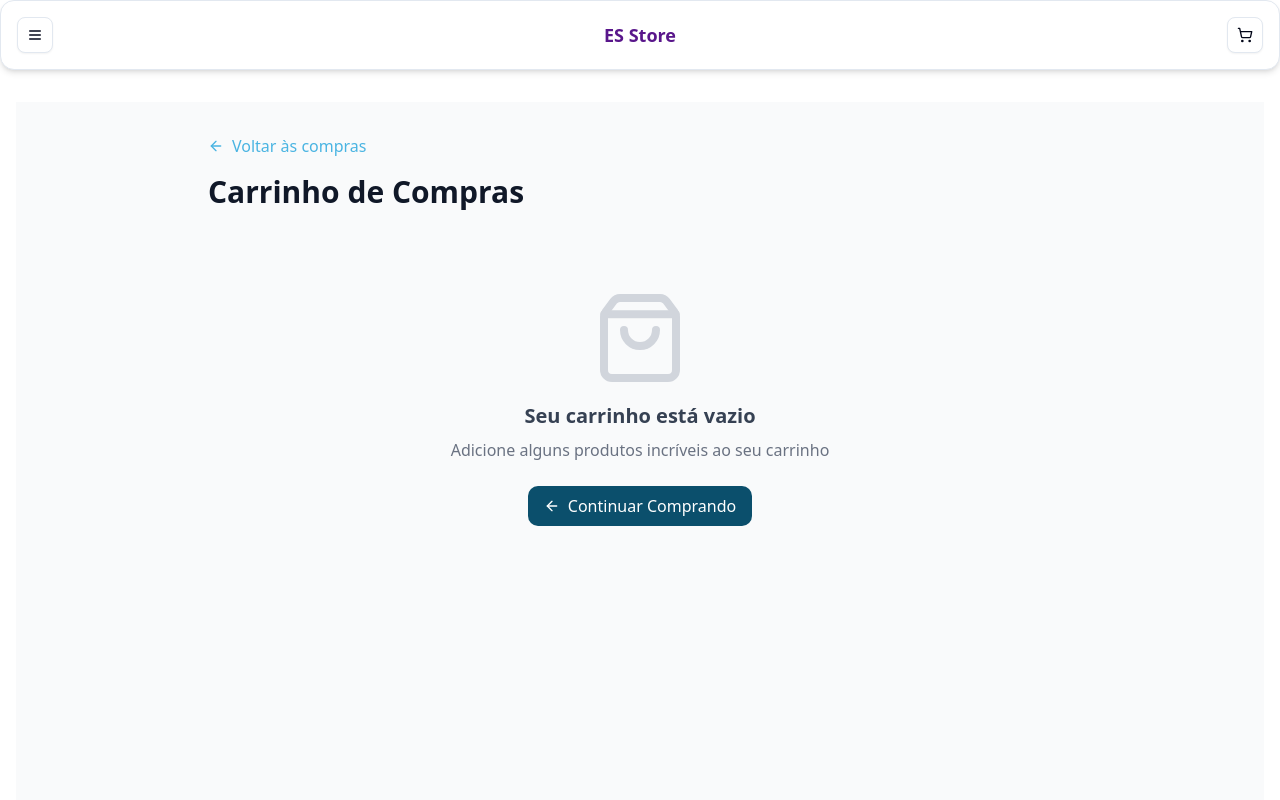
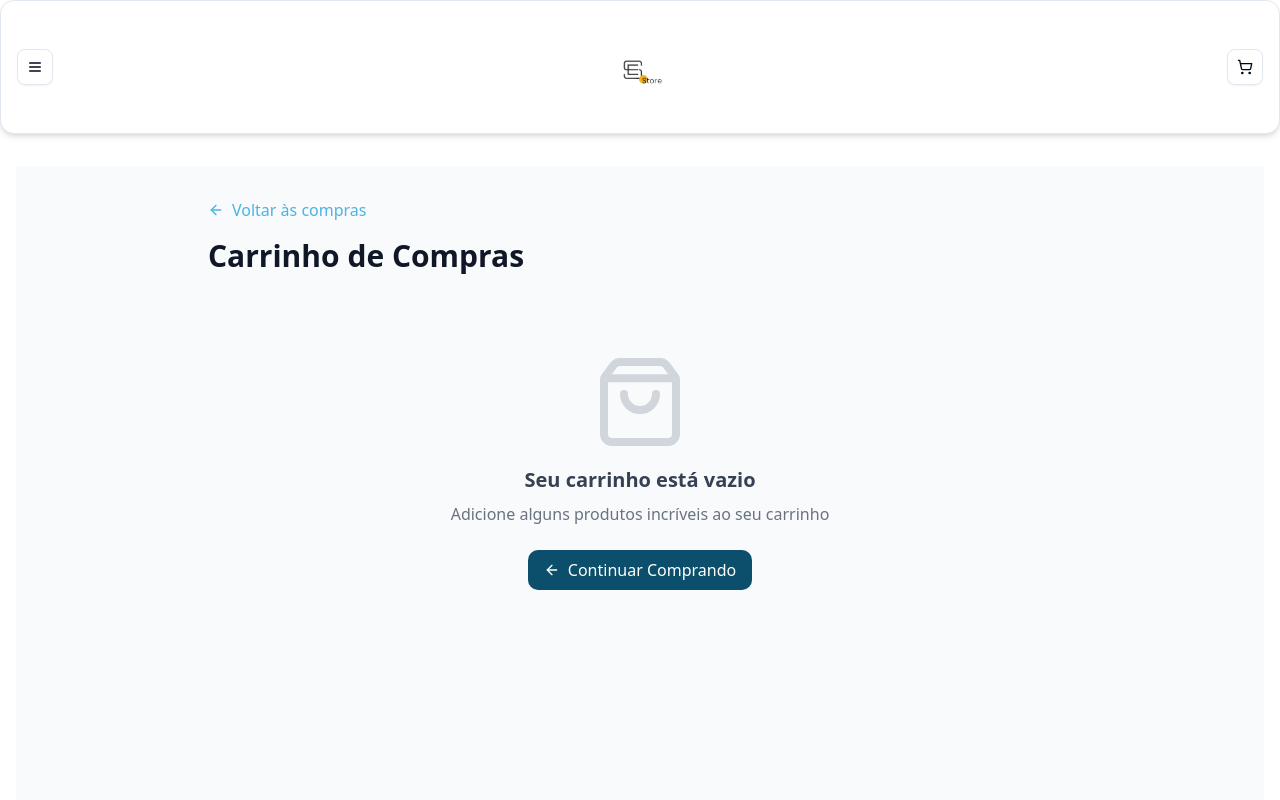
Before and after one commit to eracksonsouza/es-store, a Next.js app: page /cart in a window 1280 px wide. Shown: the top 800 px of the page. Built offline with nearby package versions, Linux system fonts and the light colour scheme.

Commit message:
feat: add logo image to Header component for enhanced branding

```diff
--- a/src/app/(home)/components/Header.tsx
+++ b/src/app/(home)/components/Header.tsx
@@ -16,6 +16,7 @@ import {
 } from "@/components/ui/sheet";
 import Link from "next/link";
 import CartIcon from "@/components/cart/CartIcon";
+import Image from "next/image";
 
 const Header = () => {
   return (
@@ -64,9 +65,14 @@ const Header = () => {
           </SheetContent>
         </Sheet>
         <Link href="/" className="flex items-center gap-2 mb-4 md:mb-0">
-          <h1 className="text-lg font-semibold">
-            <span className="text-purple-900">ES Store</span>
-          </h1>
+          <Image
+            src="/es-store.png"
+            alt="ES Store Logo"
+            width={100}
+            height={100}
+            className="object-contain"
+          />
+          <h1 className="text-lg font-semibold"></h1>
         </Link>
         <CartIcon />
       </div>
```
Also changed, not shown: public/es-store.png (added).
